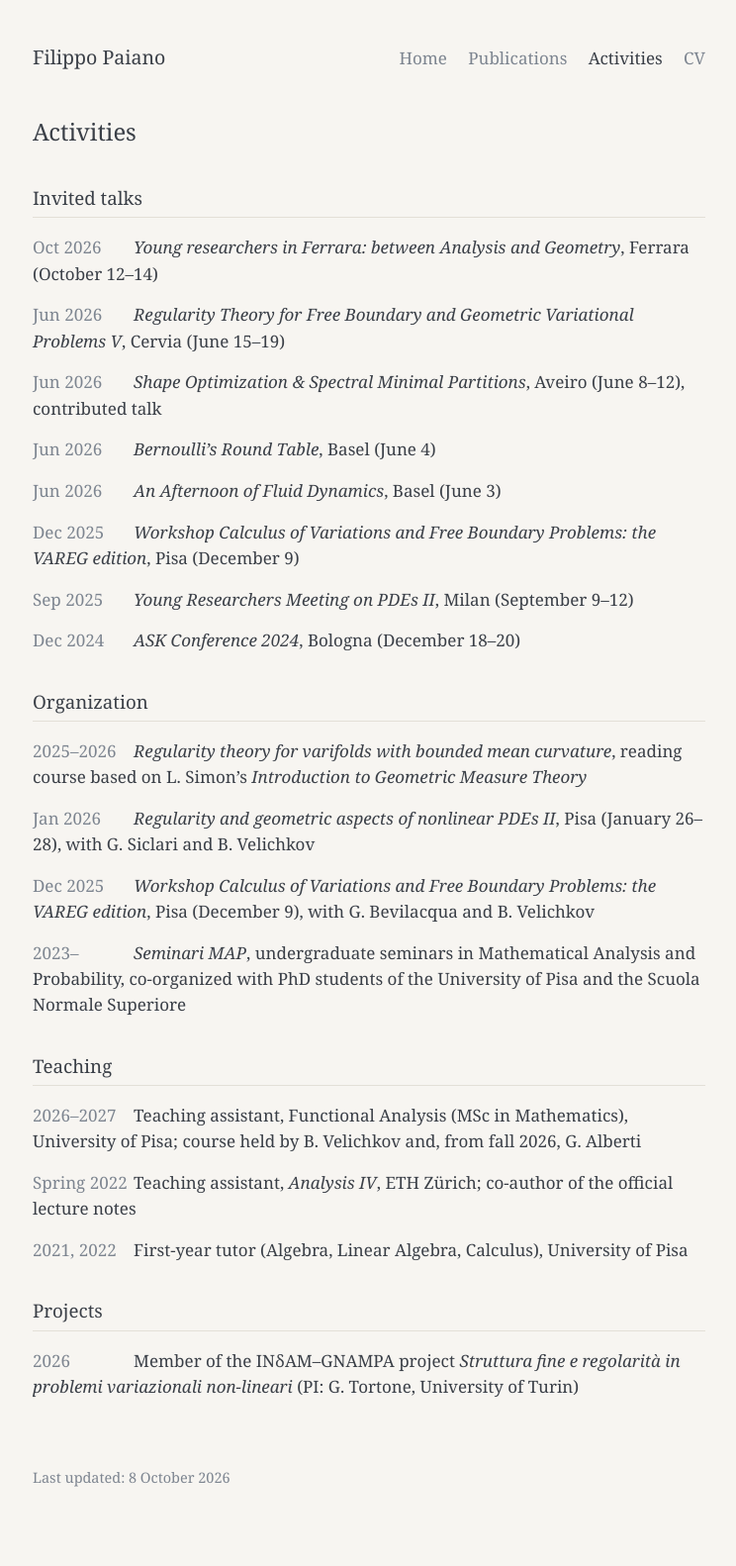
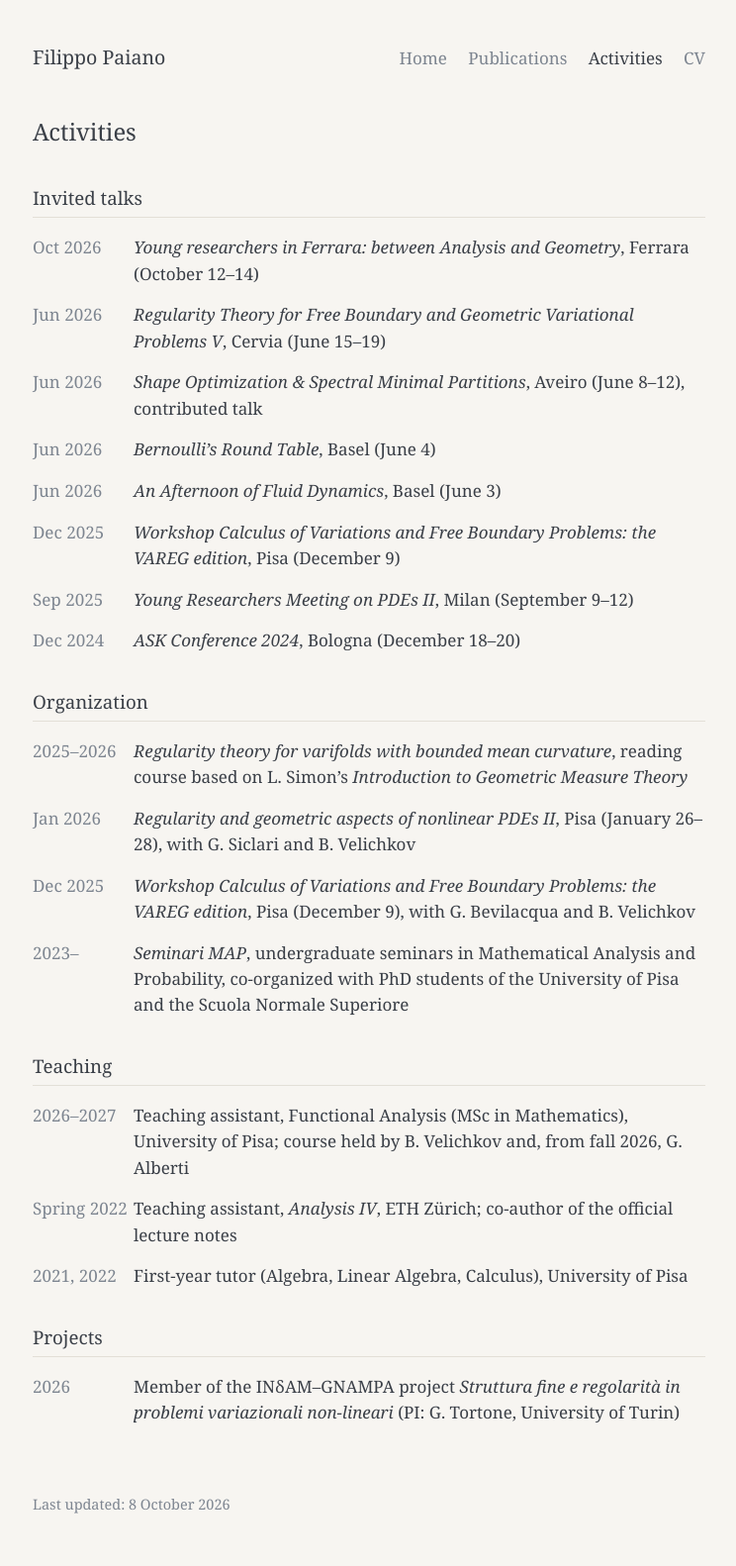
Before and after one commit to filippo-paiano/filippo-paiano.github.io, a Jekyll site: the page built from activities/index.md, in a window 1280 px wide. Shown: the whole page at 99% size, without its empty margins (267-1011 px from the left). Built offline with Jekyll 4.4.1, drawn with Linux system fonts in a browser that asks for light colours; before the commit the page ends 1556 px from its top, so only the background shows below that.

Commit message:
Hanging indent for dated lists
Co-Authored-By: Claude Sonnet 5.5 <noreply@anthropic.com>
Claude-Session: https://claude.ai/code/session_018UZrciDP6T6e3sJ4zKnGfe

```diff
--- a/activities/index.md
+++ b/activities/index.md
@@ -4,7 +4,7 @@ title: Activities
 ---
 {% for s in site.data.activities %}
 <h2>{{ s.section }}</h2>
-<ul class="voci">
+<ul class="voci date-list">
   {% for v in s.items %}
   <li><span class="anno">{{ v.when }}</span>{{ v.text | markdownify | remove: "<p>" | remove: "</p>" }}</li>
   {% endfor %}
--- a/assets/style.css
+++ b/assets/style.css
@@ -32,8 +32,9 @@ h2 { font-size: 1.1rem; font-weight: normal; margin: 2rem 0 .75rem; padding-bott
 ul.voci { list-style: none; padding: 0; }
 ul.voci li { margin-bottom: .9rem; }
 .tenue { color: var(--tenue); }
-.nota { display: block; font-size: .85rem; color: var(--tenue); line-height: 1.4; margin-top: .1rem; padding-left: 6rem; }
-.anno { color: var(--tenue); display: inline-block; min-width: 6rem; }
+.nota { display: block; font-size: .85rem; color: var(--tenue); line-height: 1.4; margin-top: .1rem; padding-left: 0; text-indent: 0; }
+.anno { color: var(--tenue); display: inline-block; min-width: 6rem; text-indent: 0; }
 .contatti span + span::before { content: " · "; }
-@media (max-width: 30rem) { .anno { display: block; min-width: 0; } .nota { padding-left: 0; } }
+.date-list li { padding-left: 6rem; text-indent: -6rem; }
+@media (max-width: 30rem) { .date-list li { padding-left: 0; text-indent: 0; } .anno { display: block; min-width: 0; } }
 footer { margin-top: 4rem; font-size: .85rem; color: var(--tenue); }
```
Also changed, not shown: cv/index.md (+1 -1 lines).
